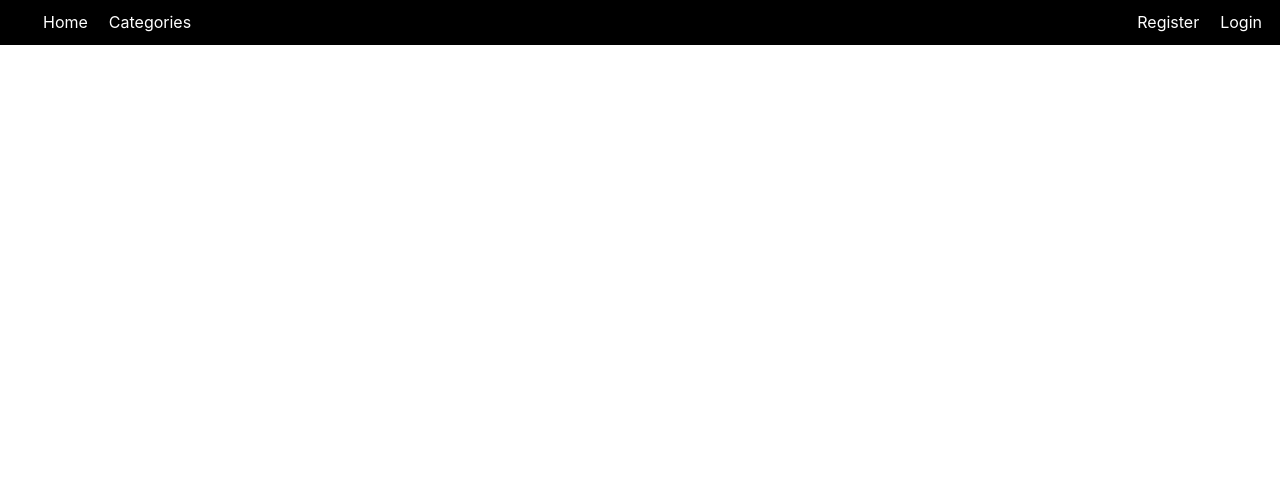
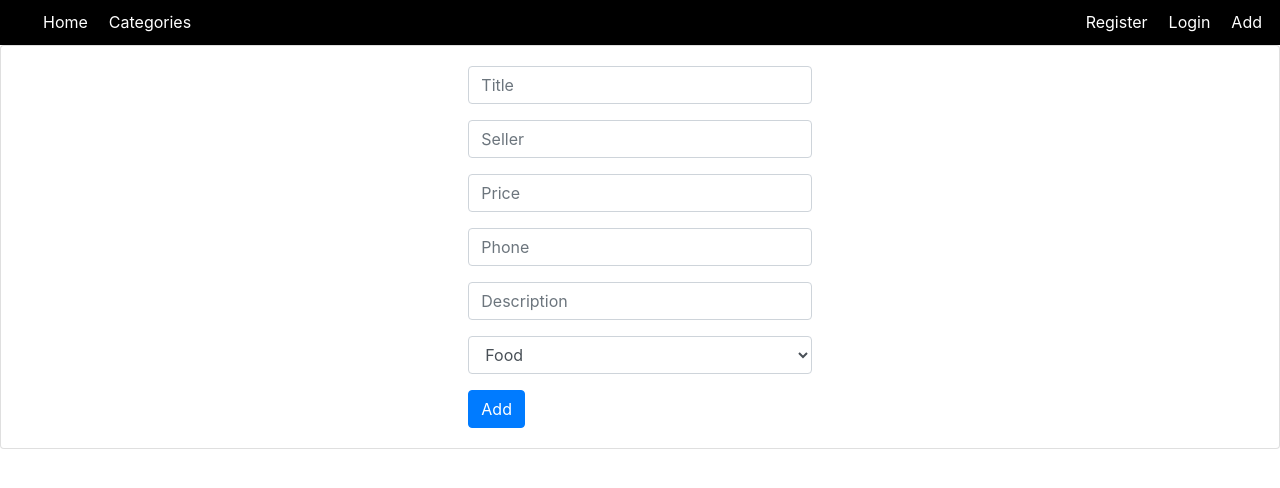
Before and after one commit to tolo530/ITUe, a React (Create React App) app in the folder TradeApp/: page /AddItem in a window 1280 px wide. Shown: the top 488 px of the page. Built offline with nearby package versions, Linux system fonts and the light colour scheme.

Commit message:
Add button and form
We also defined the categories we're going to use for our demo

```diff
--- a/TradeApp/src/App.js
+++ b/TradeApp/src/App.js
@@ -6,6 +6,7 @@ import Header from './components/Header';
 import Home from './components/pages/Home';
 import Registration from './components/pages/Registration';
 import Login from './components/pages/Login';
+import AddItem from './components/pages/AddItem';
 
 
 function App() {
@@ -18,6 +19,7 @@ function App() {
         <Route exact path ='/' component = {Home} />
         <Route exact path ='/login' component = {Login} />
         <Route exact path ='/registration' component = {Registration} />
+        <Route exact path ='/AddItem' component = {AddItem} />
 
 
       </div>
--- a/TradeApp/src/components/Header.js
+++ b/TradeApp/src/components/Header.js
@@ -1,4 +1,5 @@
 import React from 'react';
+import plus from '../plus.png';
 
 function Header() {
 
@@ -12,6 +13,9 @@ function Header() {
             </li>
             <li className="navigation">
               Categories
+            </li>
+            <li className="user-options">
+              <a href="/AddItem">Add</a>
             </li>
             <li className="user-options">
               <a href="/login">Login</a>
--- /dev/null
+++ b/TradeApp/src/components/pages/AddItem.js
@@ -0,0 +1,118 @@
+import React, { Component } from "react";
+import '../../../src/App.css';
+import {items} from '../../../src/items.json';
+import Header from '../../components/Header';
+
+export default class AddItem extends Component {
+    constructor(){
+        super();
+        this.state = {
+            title: '',
+            price: '',
+            categorie: '',
+            seller: '',
+            description: '',
+            phone: ''
+        };
+        this.handleInput = this.handleInput.bind(this);
+        this.handleSubmit = this.handleSubmit.bind(this);
+    }
+
+    handleInput(e){
+        const {value, name} = e.target;
+        console.log(value, name);
+        this.setState({
+          [name]: value
+        });
+    }
+
+    handleSubmit(e){
+        e.preventDefault();
+        this.props.onAddItem(this.state);
+        this.setState ({
+            title:'',
+            price: '',
+            categorie: '',
+            seller: '',
+            description: '',
+            phone: ''
+
+        })
+    }
+
+    render() {
+        return (
+            <div className="card">
+        <form onSubmit={this.handleSubmit} className="card-body">
+          <div className="form-group">
+            <input
+              type="text"
+              name="title"
+              className="form-control"
+              value={this.state.title}
+              onChange={this.handleInput}
+              placeholder="Title"
+              />
+          </div>
+          <div className="form-group">
+            <input
+              type="text"
+              name="seller"
+              className="form-control"
+              value={this.state.seller}
+              onChange={this.handleInput}
+              placeholder="Seller"
+              />
+          </div>
+          <div className="form-group">
+            <input
+              type="number"
+              name="price"
+              className="form-control"
+              value={this.state.price}
+              onChange={this.handleInput}
+              placeholder="Price"
+              />
+          </div>
+          <div className="form-group">
+            <input
+              type="text"
+              name="phone"
+              className="form-control"
+              value={this.state.phone}
+              onChange={this.handleInput}
+              placeholder="Phone"
+              />
+          </div>
+          <div className="form-group">
+            <input
+              type="text"
+              name="description"
+              className="form-control"
+              value={this.state.description}
+              onChange={this.handleInput}
+              placeholder="Description"
+              />
+          </div>
+          <div className="form-group">
+            <select
+                name="categorie"
+                className="form-control"
+                value={this.state.categorie}
+                onChange={this.handleInput}
+              >
+              <option>Food</option>
+              <option>Drinks</option>
+              <option>Cutlery</option>
+              <option>Electrodomestic</option>
+              <option>Other</option>
+            </select>
+          </div>
+          <button type="submit" className="btn btn-primary">
+            Add
+          </button>
+        </form>
+      </div>
+        );
+    }
+}
```
Also changed, not shown: TradeApp/src/categories.txt (added), TradeApp/src/components/pages/Registration.js (line endings or trailing spaces), TradeApp/src/plus.png (added).
